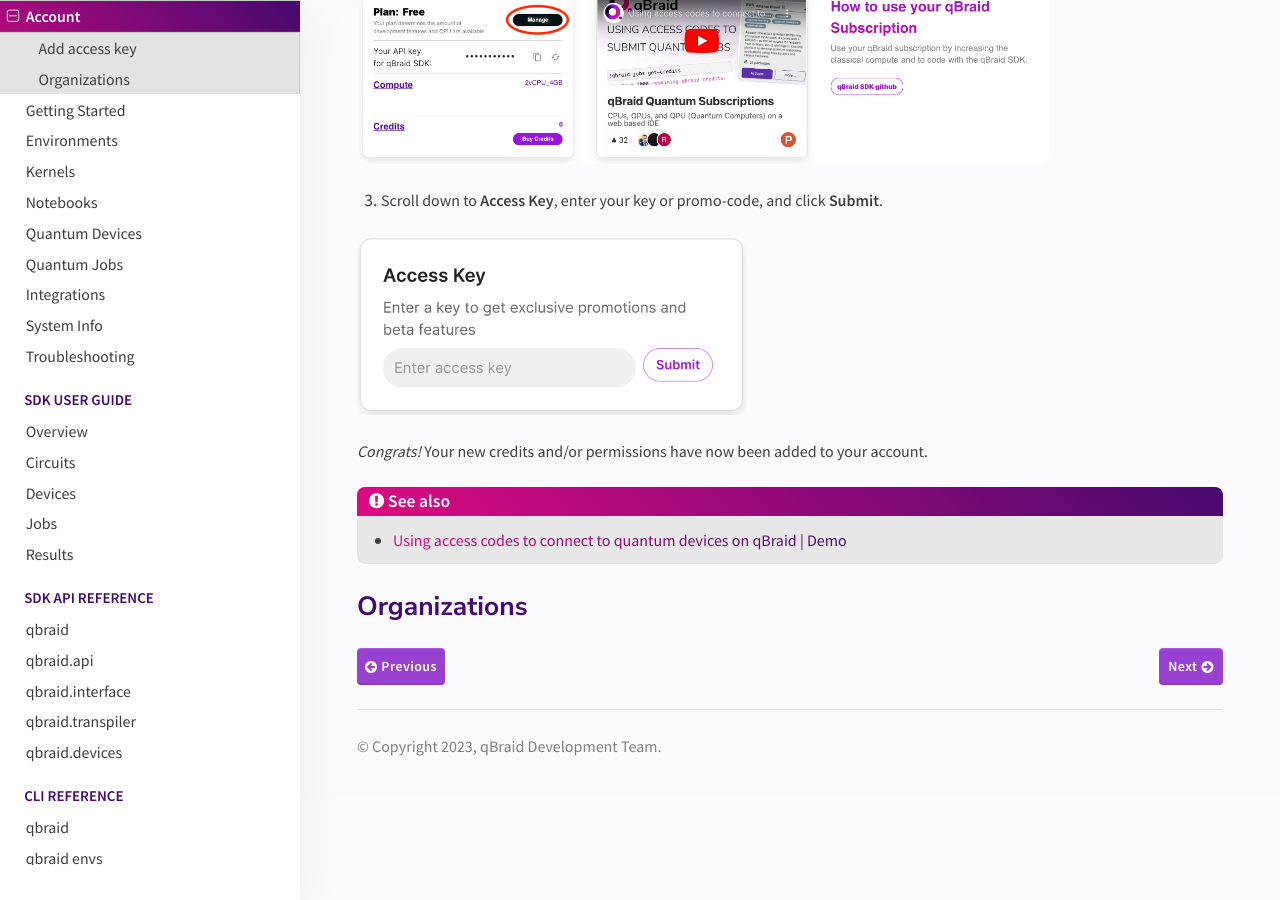
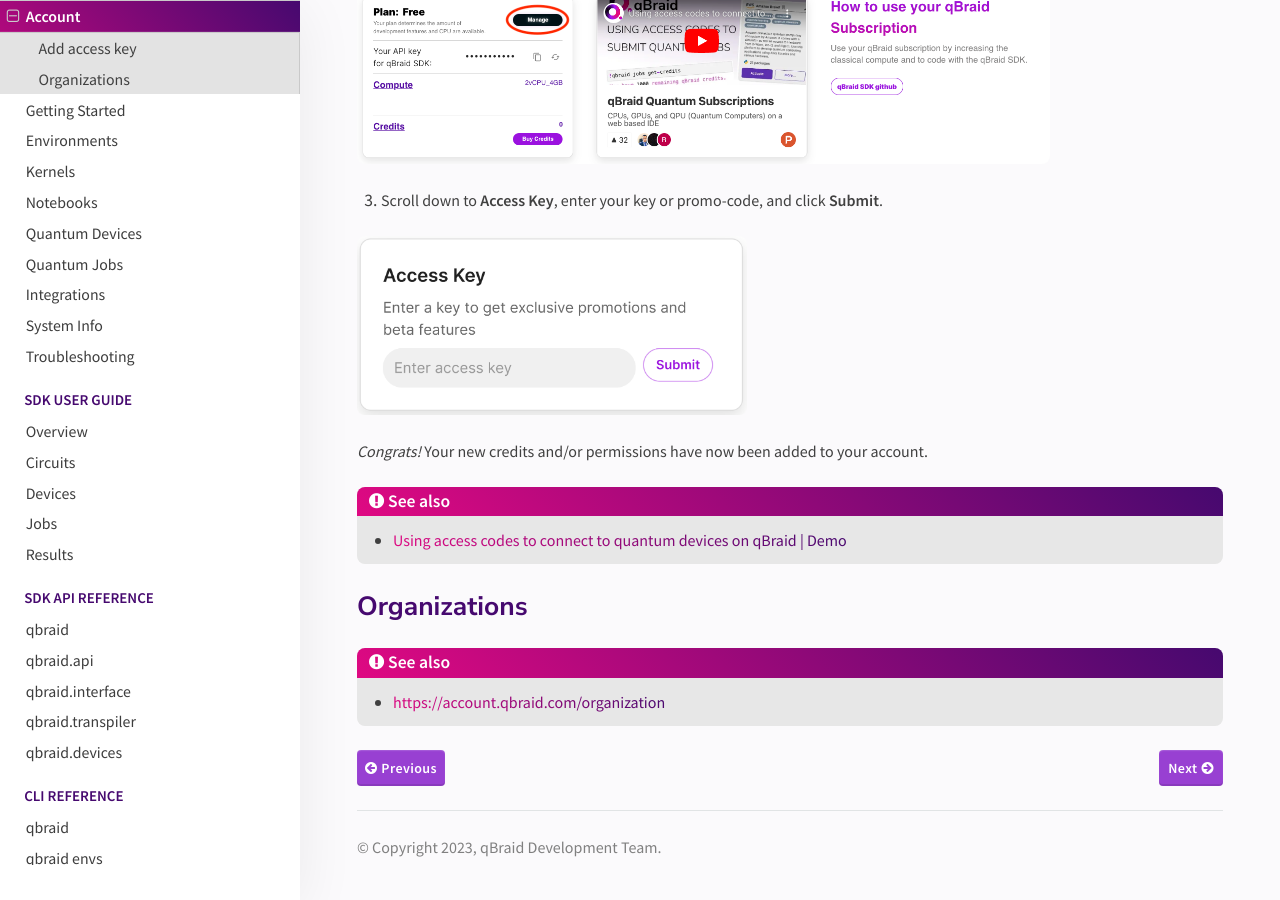
Before and after one commit to qBraid/qBraid, a Sphinx documentation site: the page built from docs/lab/account.rst, in a window 1280 px wide and 900 px high, scrolled down 514 px. Built offline with Sphinx 7.4.7 and the Read the Docs theme 2.0.0, drawn with Linux system fonts in a browser that asks for light colours.

Commit message:
add organization link

```diff
--- a/docs/lab/account.rst
+++ b/docs/lab/account.rst
@@ -38,3 +38,7 @@
 
 Organizations
 ---------------
+
+.. seealso::
+
+    - `<https://account.qbraid.com/organization>`_
```
